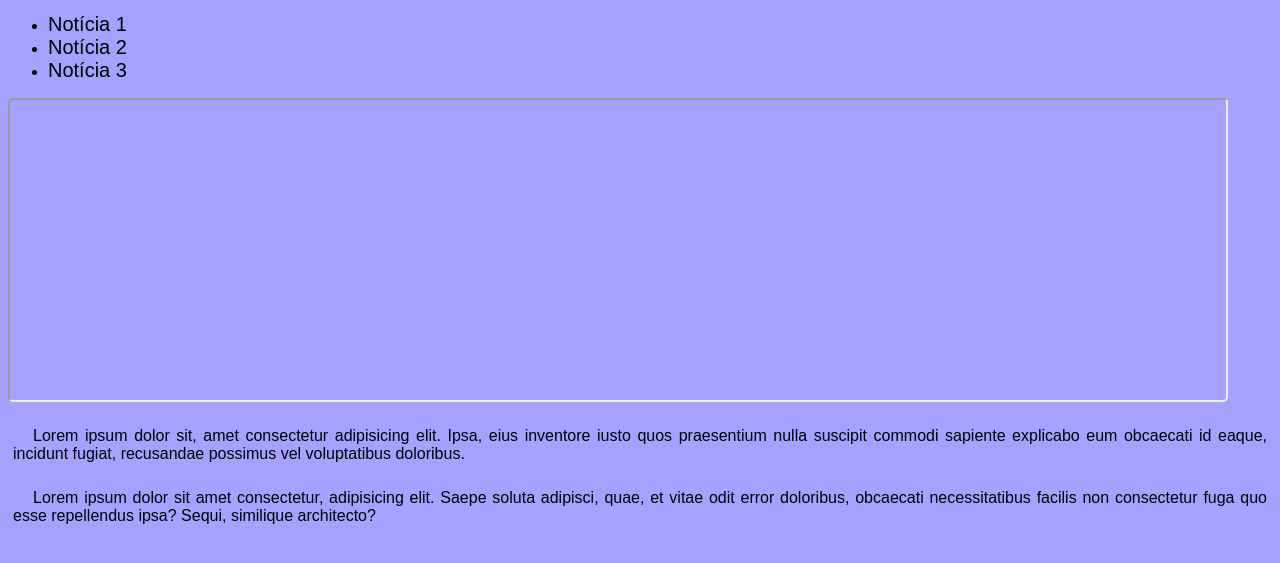
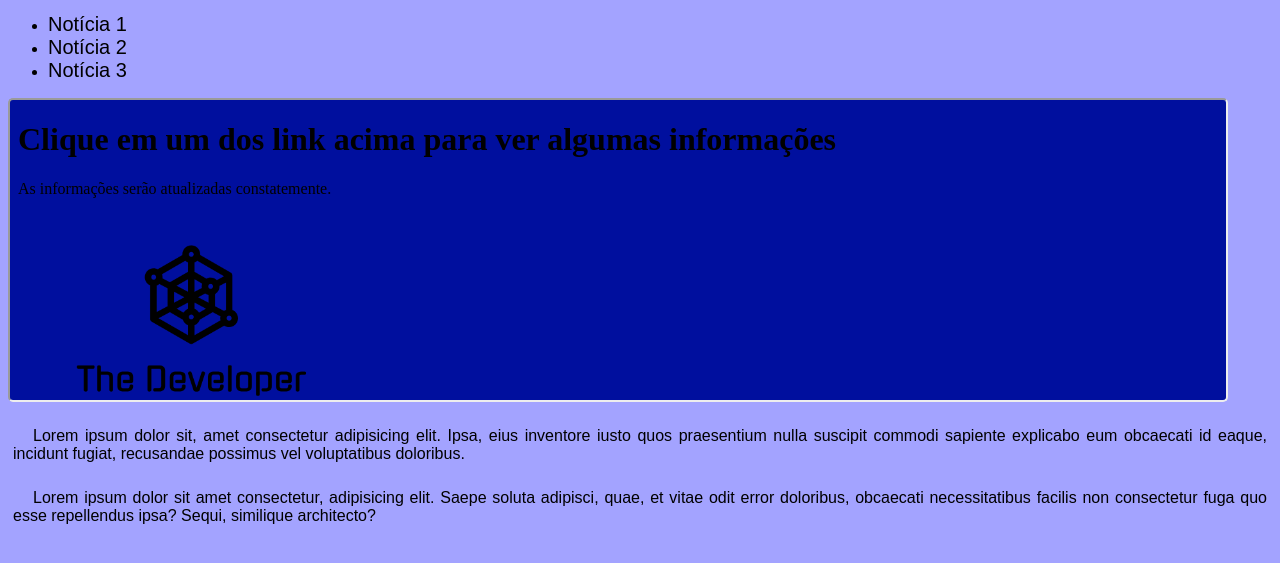
Before and after one commit to pedrohudsons/html-css, a plain HTML site: page exercicios/ex24/iframe03.html in a window 1280 px wide. Shown: the part 147-710 px from the top of the page. Drawn offline with Linux system fonts and the light colour scheme.

Commit message:
Incluindo informações exercício 23

```diff
--- a/exercicios/ex24/iframe03.html
+++ b/exercicios/ex24/iframe03.html
@@ -25,6 +25,7 @@
             width: 95vw;
             height: 300px;
             border-radius: 5px;
+            background-color: #000F9E;
         }
 
         a{
@@ -52,7 +53,7 @@
         <li><a href="paginas-extras/pagina03.html" target="tela">Notícia 3</a></li>
     </ul>
 
-    <iframe src="" name="tela">
+    <iframe srcdoc="<h1> Clique em um dos link acima para ver algumas informações</h1> <p>As informações serão atualizadas constatemente.</p> <img src='paginas-extras/ImagemIntro.png'>" name="tela">
         <p>Infelizmente seu navegador não é compatível com isso.</p>
     </iframe>
 
```
Also changed, not shown: exercicios/ex24/paginas-extras/ImagemIntro.png (added).
